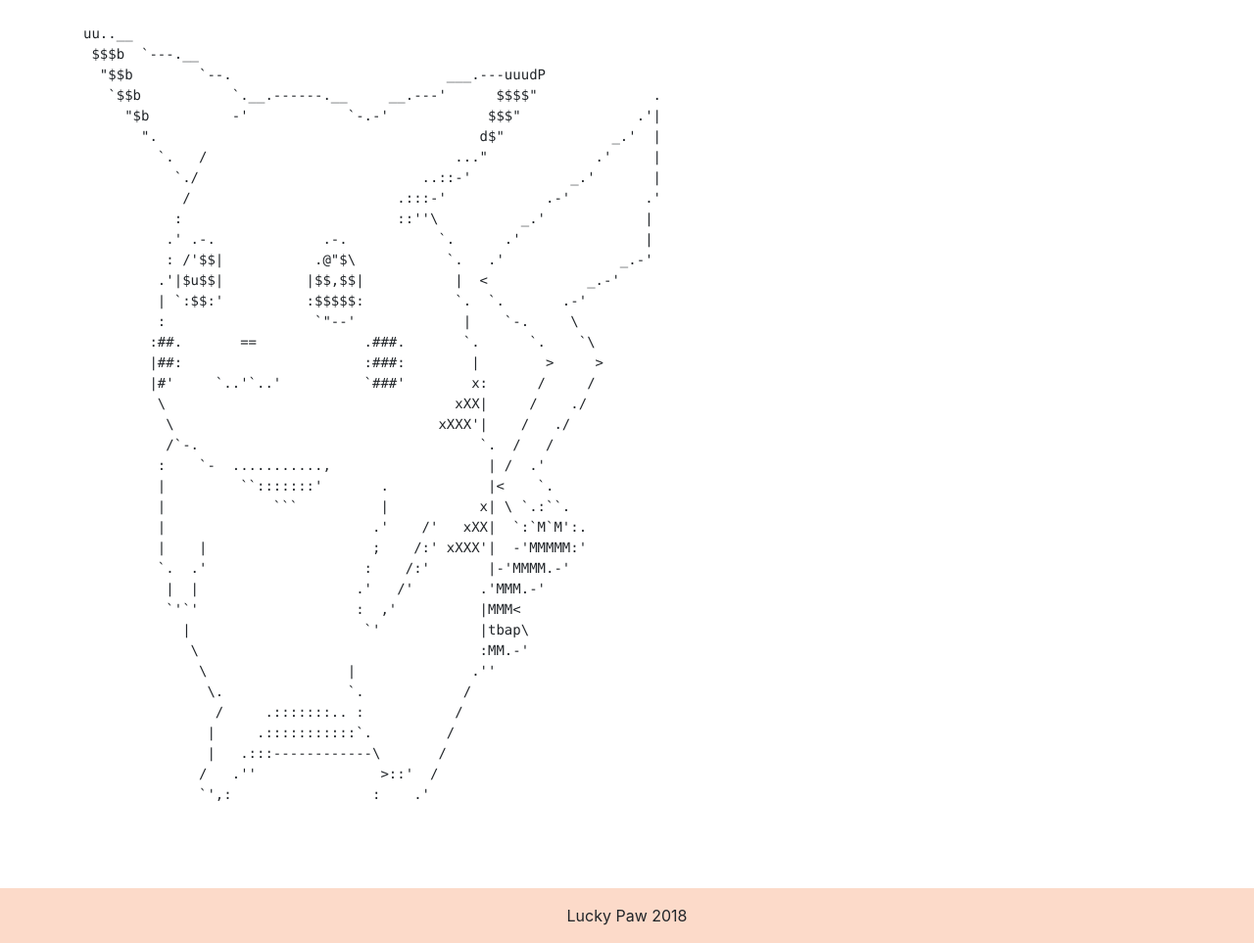
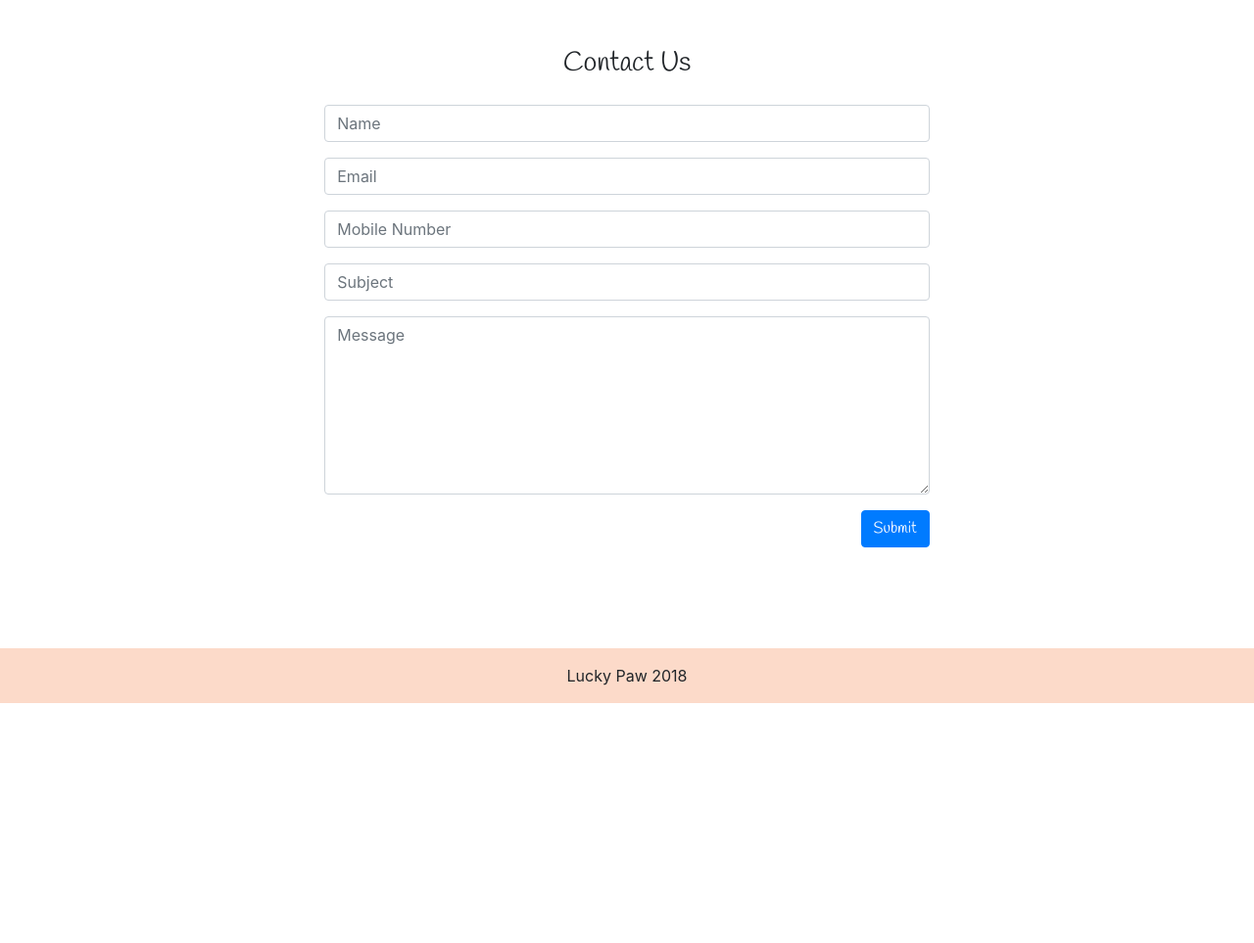
Before and after one commit to souserge/luckypaw, a Django app: page /contact/ in a window 1280 px wide. Shown: the part 82-1045 px from the top of the page at 98% size. After the commit the page ends 800 px from the top, so only its background shows below. Run offline with Django 3.2, Linux system fonts and the light colour scheme; some libraries are stand-ins or nearby versions.

Commit message:
Add contact and support templates

````diff
--- a/app/templates/app/base.html
+++ b/app/templates/app/base.html
@@ -48,10 +48,10 @@
               <a class="nav-link" href="{% url "contact" %}">Contact</a>
             </li>
             <li class="nav-item">
-              <a class="nav-link" href="{% url "contact" %}">Blog</a>
+              <a class="nav-link" href="{% url "blog" %}">Blog</a>
             </li>
             <li class="nav-item">
-              <a class="nav-link" href="{% url "contact" %}">Support us</a>
+              <a class="nav-link" href="{% url "support" %}">Support us</a>
             </li>
             {% if request.user.is_authenticated %}
             <li class="nav-item">
--- a/app/templates/app/contact.html
+++ b/app/templates/app/contact.html
@@ -6,45 +6,30 @@
 
 {% block content %}
 
-<pre>
-uu..__
- $$$b  `---.__
-  "$$b        `--.                          ___.---uuudP
-   `$$b           `.__.------.__     __.---'      $$$$"              .
-     "$b          -'            `-.-'            $$$"              .'|
-       ".                                       d$"             _.'  |
-         `.   /                              ..."             .'     |
-           `./                           ..::-'            _.'       |
-            /                         .:::-'            .-'         .'
-           :                          ::''\          _.'            |
-          .' .-.             .-.           `.      .'               |
-          : /'$$|           .@"$\           `.   .'              _.-'
-         .'|$u$$|          |$$,$$|           |  <            _.-'
-         | `:$$:'          :$$$$$:           `.  `.       .-'
-         :                  `"--'             |    `-.     \
-        :##.       ==             .###.       `.      `.    `\
-        |##:                      :###:        |        >     >
-        |#'     `..'`..'          `###'        x:      /     /
-         \                                   xXX|     /    ./
-          \                                xXXX'|    /   ./
-          /`-.                                  `.  /   /
-         :    `-  ...........,                   | /  .'
-         |         ``:::::::'       .            |<    `.
-         |             ```          |           x| \ `.:``.
-         |                         .'    /'   xXX|  `:`M`M':.
-         |    |                    ;    /:' xXXX'|  -'MMMMM:'
-         `.  .'                   :    /:'       |-'MMMM.-'
-          |  |                   .'   /'        .'MMM.-'
-          `'`'                   :  ,'          |MMM<
-            |                     `'            |tbap\
-             \                                  :MM.-'
-              \                 |              .''
-               \.               `.            /
-                /     .:::::::.. :           /
-               |     .:::::::::::`.         /
-               |   .:::------------\       /
-              /   .''               >::'  /
-              `',:                 :    .'
+<div class="container col-7">
+        <div class="form-area">
+            <form role="form">
+            <br style="clear:both">
+                        <h3 style="margin-bottom: 25px; text-align: center;">Contact Us</h3>
+                <div class="form-group">
+                <input type="text" class="form-control" id="name" name="name" placeholder="Name" required>
+              </div>
+              <div class="form-group">
+                <input type="text" class="form-control" id="email" name="email" placeholder="Email" required>
+              </div>
+              <div class="form-group">
+                <input type="text" class="form-control" id="mobile" name="mobile" placeholder="Mobile Number" required>
+              </div>
+              <div class="form-group">
+                <input type="text" class="form-control" id="subject" name="subject" placeholder="Subject" required>
+              </div>
+                        <div class="form-group">
+                        <textarea class="form-control" type="textarea" id="message" placeholder="Message" maxlength="140" rows="7"></textarea>
+                        </div>
 
-</pre>
+            <button type="button" id="submit" name="submit" class="btn btn-primary pull-right">Submit</button>
+            </form>
+        </div>
+    </div>
+
 {% endblock %}
--- a/app/urls.py
+++ b/app/urls.py
@@ -11,6 +11,8 @@ urlpatterns = [
     path('about/', views.about, name='about'),
     path('search/', views.search, name='search'),
     path('contact/', views.contact, name='contact'),
+    path('blog/', views.blog, name='blog'),
+    path('support/', views.support_us, name='support'),
     path('login/', views.login_site, name='login'),
     #path('logout/', views.index, name='logout'),
     path('logout/', LogoutView.as_view(next_page=reverse_lazy('index')), name='logout'),
--- a/app/views.py
+++ b/app/views.py
@@ -41,13 +41,19 @@ def search(request):
 def contact(request):
     return render(request, 'app/contact.html')
 
+def blog(request):
+    return render(request, 'app/blog.html')
+
+def support_us(request):
+    return render(request, 'app/support_us.html')
+
 def login_site(request):
     return render(request, 'app/login.html')
 
 
 class RegistrationFormView(FormView):
     form_class = RegistrationForm
-    template_name = 'main/index.html'
+    template_name = 'app/index.html'
     #success_url = 'main/home.html'
 
     def get(self, request, *args, **kwargs):
@@ -75,7 +81,7 @@ class RegistrationFormView(FormView):
             raw_password = register_form.cleaned_data.get('password1')
             user = authenticate(username=username, password=raw_password)
             login(request, user)
-            return redirect('main:home')
+            return redirect('app:home')
         else:
             return self.render_to_response(
             self.get_context_data(
@@ -87,7 +93,7 @@ class RegistrationFormView(FormView):
 
 class LoginFormView(FormView):
     form_class = LoginForm
-    template_name = 'main/index.html'
+    template_name = 'app/index.html'
     #success_url = 'main/home.html'
 
     def get(self, request, *args, **kwargs):
@@ -113,7 +119,7 @@ class LoginFormView(FormView):
             raw_password = login_form.cleaned_data.get('password')
             user = authenticate(username=username, password=raw_password)
             login(request, user)
-            return redirect('main:home')
+            return redirect('app:home')
         else:
             return self.render_to_response(
             self.get_context_data(
````
Also changed, not shown: app/templates/app/blog.html (added, +52 -0 lines), app/templates/app/login.html (+7 -0 lines), app/templates/app/support_us.html (added, +12 -0 lines).
